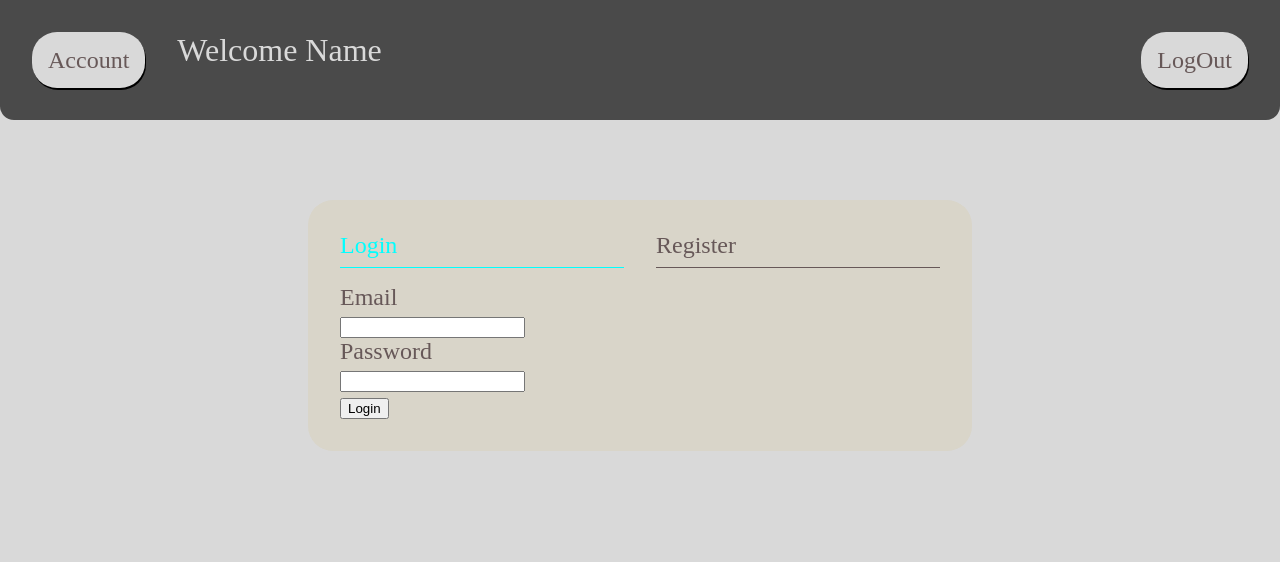
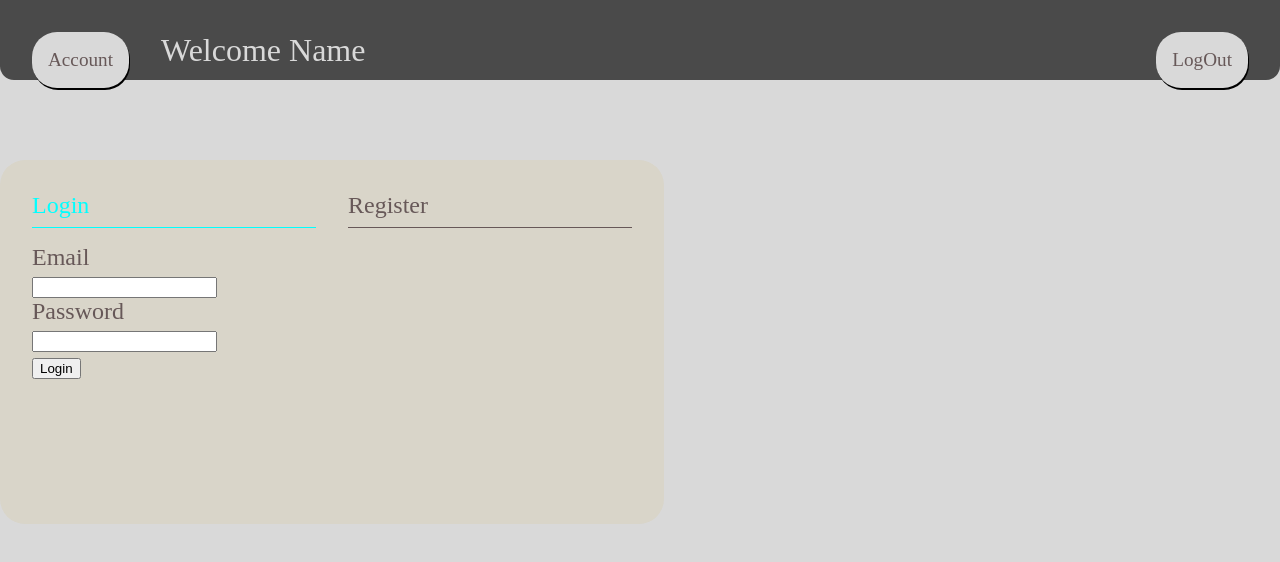
Before and after one commit to calebvweich/Full-Stack_To-Do_App, a React (Create React App) app in the folder task-site/: page / in a window 1280 px wide. Shown: the top 562 px of the page. Built offline with nearby package versions, Linux system fonts and the light colour scheme.

Commit message:
CSS updates to fix task scrolling

```diff
--- a/task-site/src/App.css
+++ b/task-site/src/App.css
@@ -1,13 +1,26 @@
 .app {
   background: #D9D9D9;
-  min-width: 100vw;
-  min-height: 100vh;
+  height: 100vh;
   font-family: 'Roboto Serif';
 }
 .appHeader {
+  position: absolute;
+  top: 0;
+  bottom: 90%;
+  left: 0;
+  right: 0;
   padding: 2rem;
   background: #4A4A4A;
   border-radius: 0px 0px 14px 14px;
   display: flex;
   justify-content: space-between;
 }
+.account {
+  width: 40%;
+  display: flex;
+  gap: 2rem;
+}
+.headerText {
+  font-size: 32px;
+  color: #D9D9D9;
+}
--- a/task-site/src/Components/Button/Button.css
+++ b/task-site/src/Components/Button/Button.css
@@ -15,7 +15,7 @@
 }
 
 .buttonText {
-  font-size: 24px;
+  font-size: 1.2rem;
   color: #675858;
   align-items: center;
   text-align: center;
--- a/task-site/src/Components/Group/Group.css
+++ b/task-site/src/Components/Group/Group.css
@@ -2,6 +2,7 @@
   padding: 2rem;
   background: #D9D5C9;
   border-radius: 25px;
+  min-width: fit-content;
 }
 .groupName {
   font-size: 24px;
@@ -14,4 +15,5 @@
 .groupedTasks {
   display: flex;
   gap: 2rem;
+  max-height: 95%;
 }
--- a/task-site/src/Components/Task/Task.css
+++ b/task-site/src/Components/Task/Task.css
@@ -1,10 +1,10 @@
 .taskContainer {
   width: fit-content;
-  min-width: 200px;
-  height: fit-content;
+  min-width: 300px;
   padding: 2rem;
   background: #EDE7DA;
   border-radius: 25px;
+  max-height: 100%;
 }
 .taskName {
   font-size: 20px;
@@ -14,11 +14,15 @@
   width: 100%;
   justify-content: space-between;
 }
+.stepsList {
+  max-height: 90%;
+  overflow-y: auto;
+}
 .step {
   display: flex;
-  width: 100%;
+  width: 96%;
   justify-content: space-between;
-  padding: .4rem;
+  padding: 2%;
 }
 .step:hover {
   background-color: #D9D5C9;
@@ -33,6 +37,3 @@
   border: 2px solid gray;
   border-radius: .4rem;
 }
-input {
-  max-width: 80%;
-}
--- a/task-site/src/Components/Task/Task.js
+++ b/task-site/src/Components/Task/Task.js
@@ -106,6 +106,7 @@ export default function Task({task, manageMode, statusOptions, taskDeletion, onR
         </div>
         {manageMode ? <Button text={"A"} onClick={() => setDeleteInfo({"object": taskState, type: "task"})} /> : <Progress pcent={pcentComplete(taskState)} />}
       </div>
+      <div className="stepsList">
         {taskState.steps.map((step, index) => {
           return(
             <div
@@ -122,6 +123,7 @@ export default function Task({task, manageMode, statusOptions, taskDeletion, onR
             </div>
           )
         })}
+      </div>
       <div className="step">
         <input
           type="text"
--- a/task-site/src/pages/LoginPage/LoginPage.css
+++ b/task-site/src/pages/LoginPage/LoginPage.css
@@ -2,14 +2,14 @@
   background: #D9D5C9;
   display: block;
   justify-self: center;
-  width: 30%;
-  height: 40%;
   min-width: 600px;
+  min-height: 300px;
   padding: 2rem;
   border-radius: 25px;
-  margin-top: 5rem;
   font-size: 24px;
   color: #675858;
+  position: absolute;
+  top: 20%;
 }
 .loginHeader {
   padding-bottom: 1rem;
--- a/task-site/src/pages/TaskPage/TaskPage.css
+++ b/task-site/src/pages/TaskPage/TaskPage.css
@@ -1,21 +1,21 @@
-.account {
-  width: 40%;
-  display: flex;
-  gap: 2rem;
-}
-.headerText {
-  font-size: 32px;
-  color: #D9D9D9;
-}
 .body {
-  padding: 2rem;
+  padding: 0 2rem;
+  position: absolute;
+  top: 12%;
+  bottom: 0;
+  left: 0;
+  right: 0;
 }
 .taskArea {
+  overflow: auto;
+  position: absolute;
   padding-top: 2rem;
   display: flex;
   gap: 2rem;
-  max-width: 100vw;
-  overflow: auto;
+  top: 10%;
+  bottom: 2%;
+  left: 2%;
+  right: 2%;
 }
 .filters {
   display: flex;
```
Also changed, not shown: 1 other file (tests, documents, lock files or other folders). Lines whose indentation alone changed are shown as unchanged.
